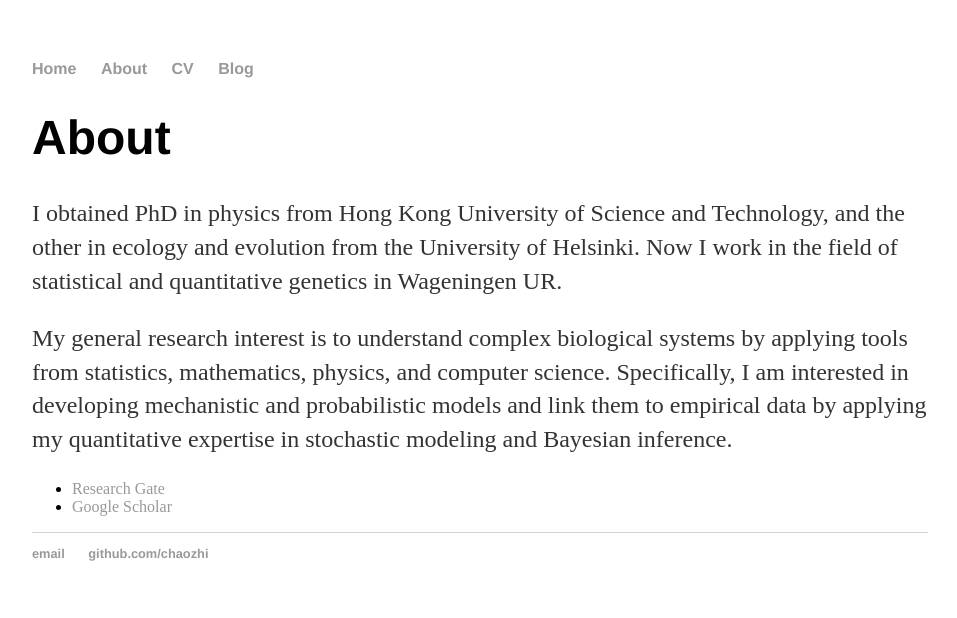
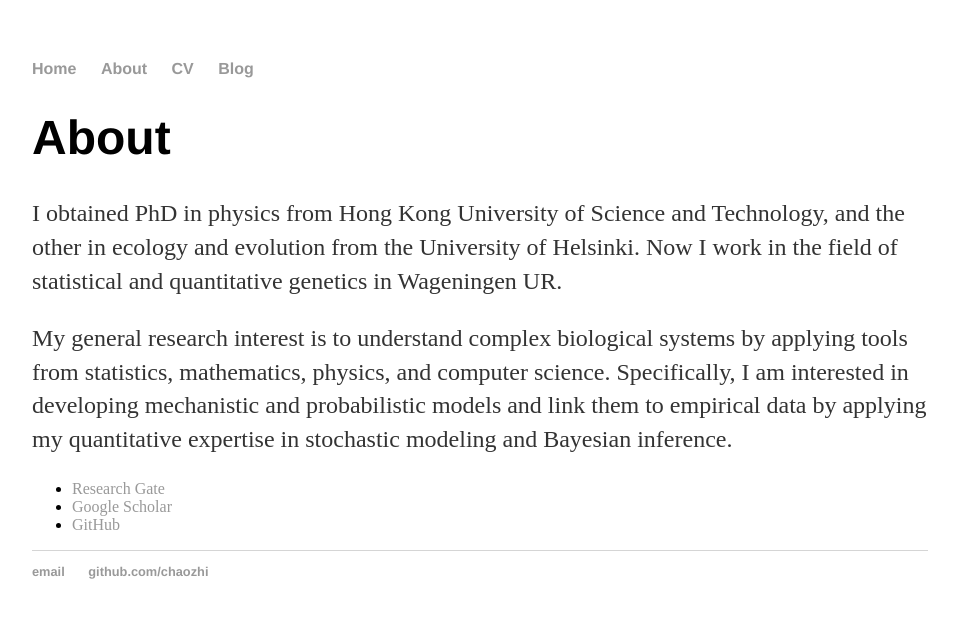
Before and after one commit to chaozhi/chaozhi.github.io, a Jekyll site: the page built from about/index.html, in a window 1280 px wide. Shown: the top 618 px of the page, without its empty margins (160-1117 px from the left). Built offline with Jekyll 4.4.1, drawn with Linux system fonts in a browser that asks for light colours.

Commit message:
Update index.html

```diff
--- a/about/index.html
+++ b/about/index.html
@@ -12,6 +12,7 @@ title: About Chaozhi Zheng
 
 <ul class="contacts">
 <li><a href="http://www.researchgate.net/profile/Chaozhi_Zheng">Research Gate</a></li>
-<li><a href="http://scholar.google.com.hk/citations?user=L0btonUAAAAJ&hl=en">Google Scholar</a></li>
+<li><a href="http://scholar.google.com.hk/citations?hl=en&user=L0btonUAAAAJ&view_op=list_works&sortby=pubdate">Google Scholar</a></li>
+<li><a href="https://github.com/chaozhi">GitHub</a></li>
 </ul>
 </div>
```
